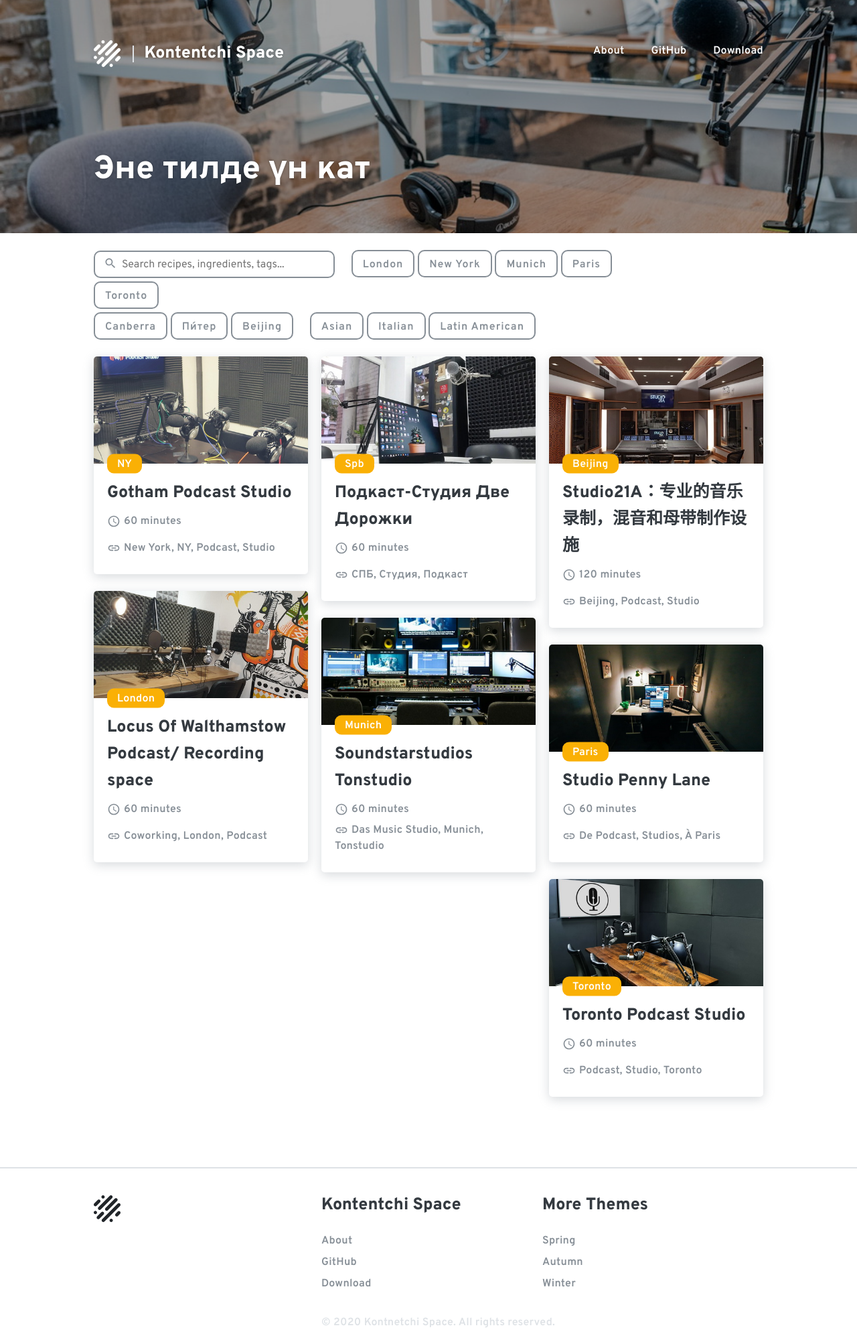
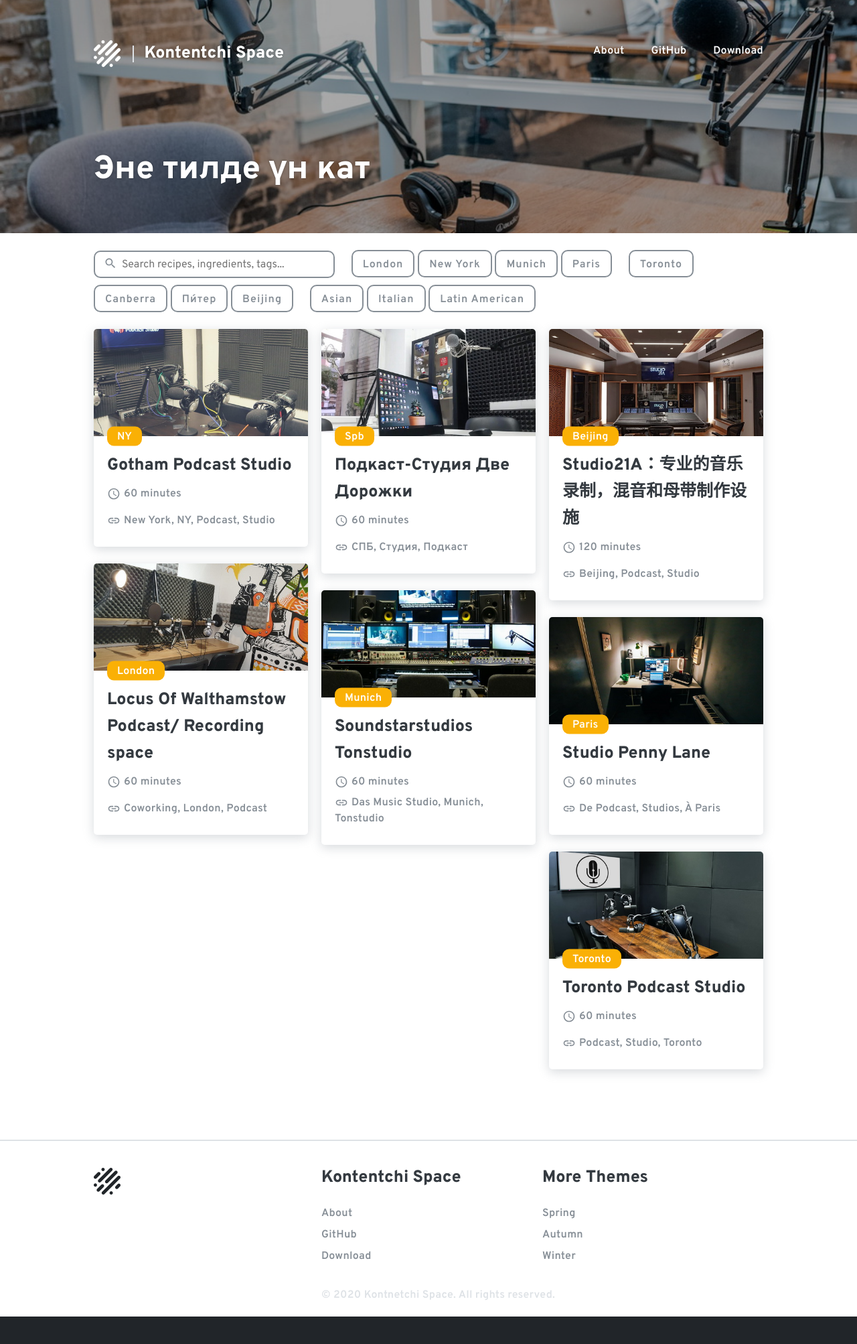
Before and after one commit to kontentchispace/kontentchispace.github.io, a Jekyll site: the page built from index.html, in a window 1280 px wide. Shown: the whole page at 67% size. Built offline with Jekyll 4.4.1, drawn with Linux system fonts in a browser that asks for light colours; after the commit the page ends 1965 px from its top, so only the background shows below that.

Commit message:
Update index.html

```diff
--- a/index.html
+++ b/index.html
@@ -51,8 +51,8 @@
           <span class="searchbar-button">Paris</span>
         </label>
       </fieldset>
-      <fieldset class="toronto">
-        <label for="twenty-minutes">
+      <fieldset class="searchbar-group">
+        <label for="toronto">
           <input class="searchbar-checkbox js-category" type="checkbox" id="toronto" value="toronto">
           <span class="searchbar-button">Toronto</span>
         </label>
```
